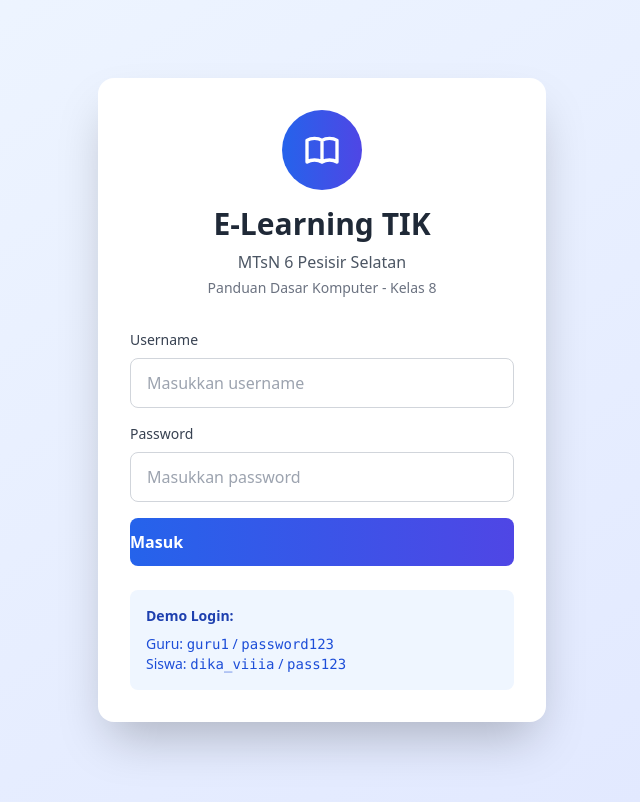
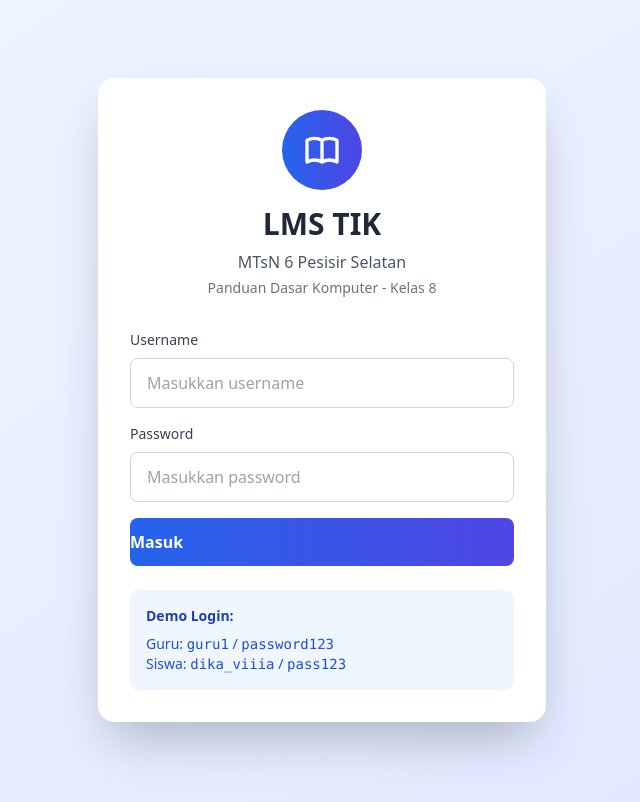
Before and after one commit to nopran/LMS-Bimbingan-Komputer-Dasar, a plain HTML site: page index.html in a window 1280 px wide. Shown: the whole page, without its empty margins (318-958 px from the left). Drawn offline with nearby package versions, Linux system fonts and the light colour scheme.

Commit message:
Update index.html

```diff
--- a/index.html
+++ b/index.html
@@ -58,7 +58,7 @@
                         <path stroke-linecap="round" stroke-linejoin="round" stroke-width="2" d="M12 6.253v13m0-13C10.832 5.477 9.246 5 7.5 5S4.168 5.477 3 6.253v13C4.168 18.477 5.754 18 7.5 18s3.332.477 4.5 1.253m0-13C13.168 5.477 14.754 5 16.5 5c1.747 0 3.332.477 4.5 1.253v13C19.832 18.477 18.247 18 16.5 18c-1.746 0-3.332.477-4.5 1.253"></path>
                     </svg>
                 </div>
-                <h1 class="text-3xl font-bold text-gray-800 mb-2">E-Learning TIK</h1>
+                <h1 class="text-3xl font-bold text-gray-800 mb-2">LMS TIK</h1>
                 <p class="text-gray-600">MTsN 6 Pesisir Selatan</p>
                 <p class="text-sm text-gray-500 mt-1">Panduan Dasar Komputer - Kelas 8</p>
             </div>
@@ -101,7 +101,7 @@
                                 <path stroke-linecap="round" stroke-linejoin="round" stroke-width="2" d="M12 6.253v13m0-13C10.832 5.477 9.246 5 7.5 5S4.168 5.477 3 6.253v13C4.168 18.477 5.754 18 7.5 18s3.332.477 4.5 1.253m0-13C13.168 5.477 14.754 5 16.5 5c1.747 0 3.332.477 4.5 1.253v13C19.832 18.477 18.247 18 16.5 18c-1.746 0-3.332.477-4.5 1.253"></path>
                             </svg>
                         </div>
-                        <span class="ml-3 text-xl font-bold text-gray-800">E-Learning TIK</span>
+                        <span class="ml-3 text-xl font-bold text-gray-800">LMS TIK</span>
                     </div>
                     <div class="flex items-center space-x-4">
                         <div class="text-right hidden md:block">
@@ -1362,7 +1362,7 @@
                 'Kuis-kuisnya membantu saya mengingat materi',
                 'Sistem badge dan XP membuat belajar lebih seru',
                 'Terima kasih atas pembelajaran yang menyenangkan',
-                'Materi TIK jadi lebih mudah dengan e-learning ini',
+                'Materi TIK jadi lebih mudah dengan LMS ini',
                 'Sangat membantu untuk belajar komputer dari dasar'
             ];
 
```
